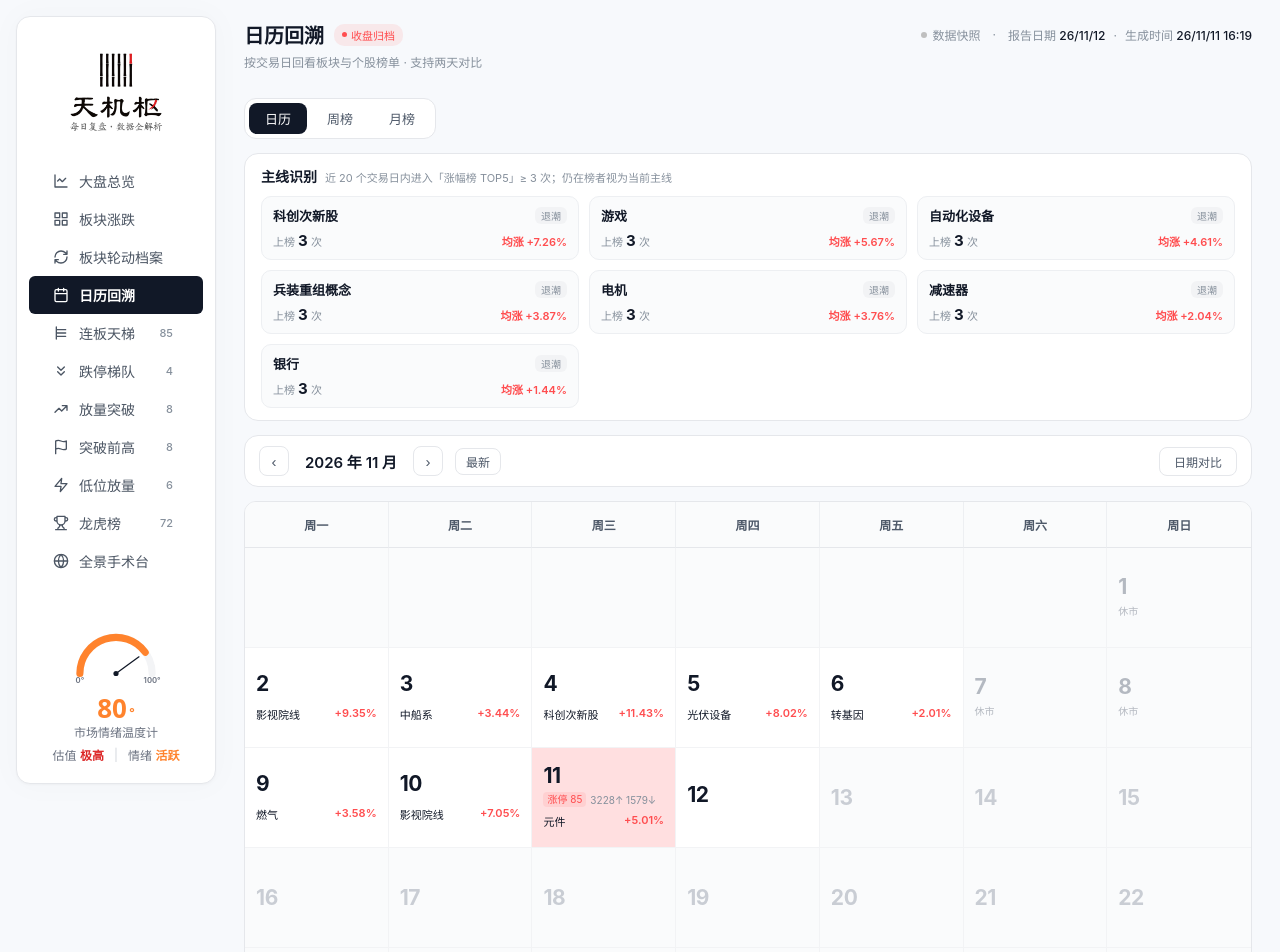
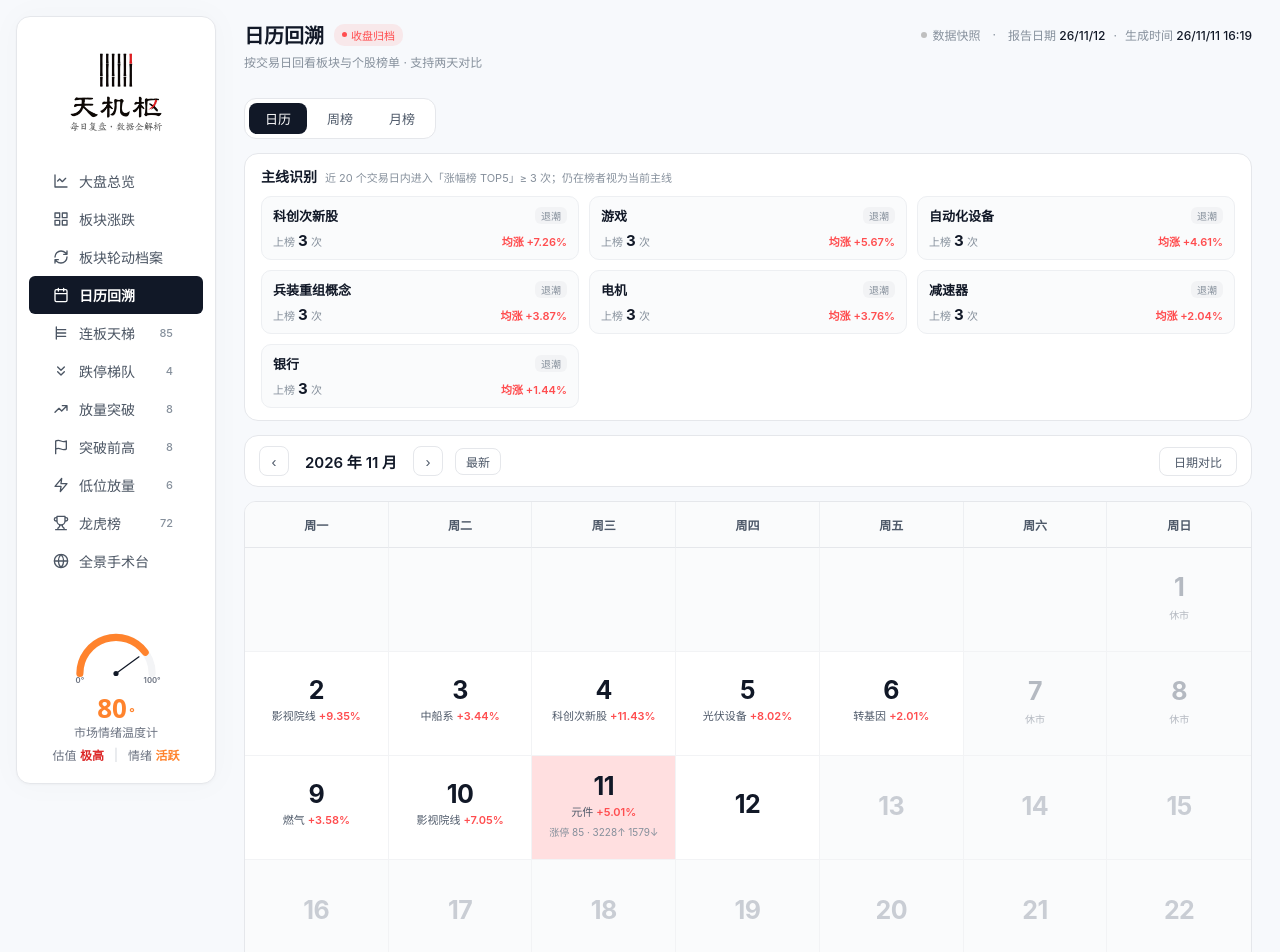
Before and after one commit to LEEYOKING/TianjiHub, a React (Vite) app: page /calendar in a window 1280 px wide. Shown: the top 952 px of the page. Built offline with nearby package versions, Linux system fonts and the light colour scheme.

Commit message:
日历试验版：日期居中，板块名+涨跌幅居中跟随，角标绝对定位

```diff
--- a/src/pages/Calendar.tsx
+++ b/src/pages/Calendar.tsx
@@ -534,8 +534,9 @@ export default function Calendar() {
                           : `${ds} · 未归档（待补跑或晚于最后归档日）`
                     }
                     style={{
-                      textAlign: 'left', cursor: info ? 'pointer' : 'default',
-                      minHeight: isMobile ? 64 : 100,
+                      position: 'relative',
+                      textAlign: 'center', cursor: info ? 'pointer' : 'default',
+                      minHeight: isMobile ? 70 : 104,
                       borderRadius: 0,
                       border: 'none',
                       borderRight: i % 7 !== 6 ? '1px solid #F2F3F5' : 'none',
@@ -543,24 +544,21 @@ export default function Calendar() {
                       boxShadow: selected ? 'inset 0 0 0 2px #111827' : 'none',
                       // 周末与节假日统一用同一种「无数据」底色（#FAFBFC），只靠格内「休市」文案区分
                       background: info ? hs.background : '#FAFBFC',
-                      padding: isMobile ? '6px 7px 8px' : '9px 11px 10px',
+                      padding: isMobile ? '6px 5px 8px' : '8px 8px 10px',
                       font: 'inherit',
+                      display: 'flex',
+                      flexDirection: 'column',
+                      alignItems: 'center',
+                      justifyContent: 'center',
                       transition: 'background .12s ease',
                     }}
                   >
-                    {/* 第一要素：日期数字，加大加粗，始终左上对齐 */}
-                    <div style={{ display: 'flex', alignItems: 'center', gap: 5 }}>
-                      <span style={{
-                        fontSize: isMobile ? 17 : 21,
-                        fontWeight: 700,
-                        lineHeight: 1,
-                        letterSpacing: '-0.02em',
-                        color: info ? '#111827' : closed ? '#B4B9C1' : '#C9CDD4',
-                      }}>{d}</span>
+                    {/* 角标：事件圆点 / 对比 A-B，绝对定位，不干扰日期居中 */}
+                    <div style={{ position: 'absolute', top: isMobile ? 5 : 7, right: isMobile ? 5 : 7, display: 'flex', alignItems: 'center', gap: 4 }}>
                       {eventDates.has(ds) && (
                         <i
                           title="该日有事件标注"
-                          style={{ width: 5, height: 5, borderRadius: '50%', background: '#F5A623', display: 'inline-block', marginTop: 2 }}
+                          style={{ width: 5, height: 5, borderRadius: '50%', background: '#F5A623', display: 'inline-block' }}
                         />
                       )}
                       {selected && (
@@ -571,33 +569,39 @@ export default function Calendar() {
                       )}
                     </div>
 
+                    {/* 第一要素：日期数字居中，加大加粗 */}
+                    <span style={{
+                      fontSize: isMobile ? 19 : 25,
+                      fontWeight: 700,
+                      lineHeight: 1,
+                      letterSpacing: '-0.02em',
+                      color: info ? '#111827' : closed ? '#B4B9C1' : '#C9CDD4',
+                    }}>{d}</span>
+
                     {!info && closed && (
-                      <div style={{ fontSize: 10, color: '#B4B9C1', marginTop: 6 }}>休市</div>
+                      <div style={{ fontSize: 10, color: '#B4B9C1', marginTop: 7 }}>休市</div>
                     )}
 
                     {info && (
                       <>
-                        <div style={{ display: 'flex', alignItems: 'center', gap: 4, marginTop: 6, flexWrap: 'wrap' }}>
-                          {info.limitUp != null && (
-                            <span style={{ fontSize: 10, color: COLOR_UP, background: 'rgba(255,77,79,0.10)', borderRadius: 4, padding: '0 4px', lineHeight: '15px' }}>
-                              涨停 {info.limitUp}
+                        {info.topUp?.[0] && (
+                          <div style={{
+                            marginTop: 7, display: 'flex', alignItems: 'baseline', justifyContent: 'center',
+                            gap: 3, maxWidth: '100%', lineHeight: 1.2,
+                          }}>
+                            <span style={{
+                              fontSize: 11, color: '#4E5969', maxWidth: isMobile ? 48 : 74,
+                              overflow: 'hidden', textOverflow: 'ellipsis', whiteSpace: 'nowrap',
+                            }}>{info.topUp[0].name}</span>
+                            <span style={{ fontSize: 11, color: COLOR_UP, fontWeight: 600, flexShrink: 0 }}>
+                              {fmtPct(info.topUp[0].pct)}
                             </span>
-                          )}
-                          {info.limitDown != null && info.limitDown > 0 && (
-                            <span style={{ fontSize: 10, color: COLOR_DOWN, background: 'rgba(14,205,112,0.10)', borderRadius: 4, padding: '0 4px', lineHeight: '15px' }}>
-                              跌停 {info.limitDown}
-                            </span>
-                          )}
-                          {info.up != null && !isMobile && (
-                            <span style={{ fontSize: 10, color: '#86909C' }}>{info.up}↑ {info.down}↓</span>
-                          )}
-                        </div>
-                        {info.topUp?.[0] && !isMobile && (
-                          <div style={{
-                            marginTop: 6, fontSize: 11, color: COLOR_TEXT, display: 'flex', justifyContent: 'space-between', gap: 4,
-                          }}>
-                            <span style={{ overflow: 'hidden', textOverflow: 'ellipsis', whiteSpace: 'nowrap' }}>{info.topUp[0].name}</span>
-                            <span style={{ color: COLOR_UP, fontWeight: 600, flexShrink: 0 }}>{fmtPct(info.topUp[0].pct)}</span>
+                          </div>
+                        )}
+                        {!isMobile && (
+                          <div style={{ marginTop: 4, fontSize: 10, color: '#86909C' }}>
+                            {info.limitUp != null ? `涨停 ${info.limitUp}` : ''}
+                            {info.up != null ? `${info.limitUp != null ? ' · ' : ''}${info.up}↑ ${info.down}↓` : ''}
                           </div>
                         )}
                       </>
```
